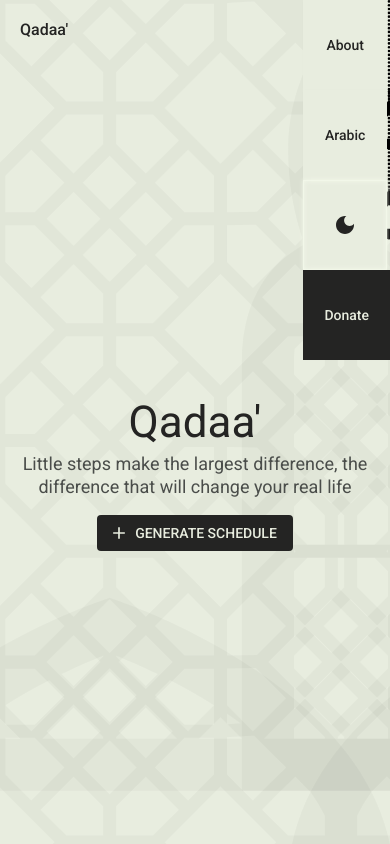
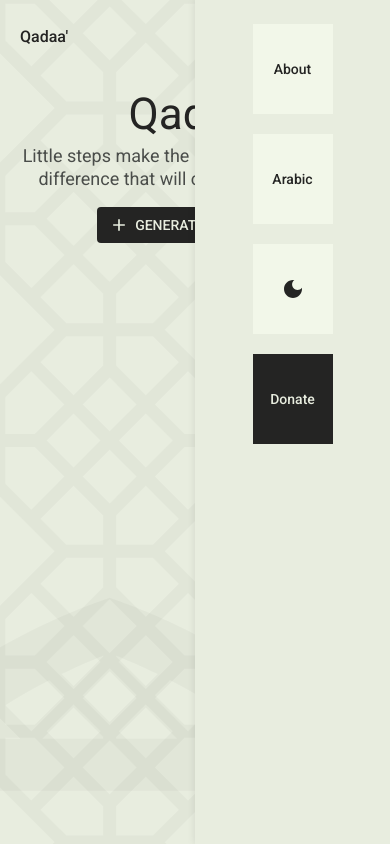
Before and after one commit to WeamAdel/qadaa, a Next.js app: page / in a window 390 px wide. Both pictures are taken after a click on the button "Open menu". Built offline with nearby package versions, Linux system fonts and the light colour scheme.

Commit message:
Fix Navbar Responsive #1

```diff
--- a/components/Layout/Navbar/NavItems/ThemeItem.tsx
+++ b/components/Layout/Navbar/NavItems/ThemeItem.tsx
@@ -11,11 +11,11 @@ function ButtonItem() {
 
   const btnVariants = {
     [Theme.light]: {
-      icon: LightModeIcon,
+      icon: DarkModeIcon,
       title: changeToDarkTheme,
     },
     [Theme.dark]: {
-      icon: DarkModeIcon,
+      icon: LightModeIcon,
       title: changeToLightTheme,
     },
   };
--- a/components/Layout/Navbar/Navbar.tsx
+++ b/components/Layout/Navbar/Navbar.tsx
@@ -4,19 +4,32 @@ import Logo from "./Logo";
 import { isRTLLang } from "../../../lang/lang";
 import { useRouter } from "next/router";
 import NavItems from "./NavItems/NavItems";
+import OffCanvas from "./OffCanvas";
+import ToggleButton from "./ToggleButton";
+import { useState } from "react";
 
 function Navbar() {
   const { locale } = useRouter();
+  const [isExpanded, setIspanded] = useState(false);
 
   //@ts-ignore
   const chevronIcon = isRTLLang(locale) ? <ChevronLeftIcon /> : <ChevronRightIcon />;
 
+  function toggleMenu() {
+    setIspanded((isExpanded) => {
+      return !isExpanded;
+    });
+  }
+
   return (
     <header>
-      <nav className="navbar">
+      <div className="navbar">
         <Logo />
-        <NavItems />
-      </nav>
+        <ToggleButton toggleMenu={toggleMenu} />
+        <OffCanvas isExpanded={isExpanded}>
+          <NavItems />
+        </OffCanvas>
+      </div>
     </header>
   );
 }
--- /dev/null
+++ b/components/Layout/Navbar/OffCanvas.tsx
@@ -0,0 +1,9 @@
+function OffCanvas({ children, isExpanded }: { children: any; isExpanded: boolean }) {
+  return (
+    <div className="navbar__off-canvas" aria-expanded={isExpanded}>
+      {children}
+    </div>
+  );
+}
+
+export default OffCanvas;
--- /dev/null
+++ b/components/Layout/Navbar/ToggleButton.tsx
@@ -0,0 +1,12 @@
+import { Menu } from "@mui/icons-material";
+import { MouseEventHandler } from "react";
+
+function ToggleButton({ toggleMenu }: { toggleMenu: MouseEventHandler }) {
+  return (
+    <button className="navbar__toggle-btn" title="Open menu" onClick={toggleMenu}>
+      <Menu />
+    </button>
+  );
+}
+
+export default ToggleButton;
--- a/styles/components/_navbar.scss
+++ b/styles/components/_navbar.scss
@@ -1,14 +1,22 @@
+:root {
+  --navbar-py: max(min(2vw, 28px), 20px);
+  --nav-item-min-w: max(min(6.73vw, 100px), 80px);
+}
+
 .navbar {
   display: flex;
-  // align-items: center;
   text-transform: capitalize;
   padding-left: var(--container-px);
+
+  @media (max-width: 766px) {
+    align-items: center;
+  }
 }
 
 .navbar__logo {
   margin-right: auto;
   font-weight: var(--fw-med);
-  @include clamp("margin-top", 28, 20, 32);
+  margin-top: var(--navbar-py);
 
   a {
     color: var(--primary-fg);
@@ -23,9 +31,20 @@
   list-style: none;
   margin-top: 0;
   margin-bottom: 0;
+  display: flex;
+  padding: 0;
 
-  @media (min-width: 767px) {
-    display: flex;
+  @media (max-width: 766px) {
+    flex-direction: column;
+    margin-left: auto;
+    width: min(50vw, 200px);
+    height: 100vh;
+    align-items: center;
+    background-color: var(--primary-bg);
+    box-shadow: 0 0 0.5rem rgba(0, 0, 0, 0.1);
+    padding: 24px;
+    overflow: auto;
+    overscroll-behavior: contain;
   }
 }
 
@@ -47,13 +66,12 @@
     height: 100%;
     padding: 24px 20px;
     color: var(--primary-fg);
-    background-color: var(--primary-bg);
+    background-color: var(--secondary-bg);
     border: 1px solid transparent;
     transition: all 0.25s ease-in-out;
     cursor: pointer;
-    @include clamp("min-width", 92, 80, 100);
+    min-width: var(--nav-item-min-w);
     @include clamp("min-height", 100, 90, 108);
-    box-shadow: 0 0 3px rgb(0 0 0 / 1%);
 
     &:visited {
       color: var(--primary-fg);
@@ -67,6 +85,19 @@
     &:focus {
       border-color: var(--primary-accent);
       box-shadow: inset 0 0 4px var(--primary-accent), 0 0 4px var(--primary-accent);
+    }
+  }
+
+  @media (max-width: 766px) {
+    width: var(--nav-item-min-w);
+
+    .navbar__latern {
+      display: none;
+    }
+
+    &:not(:last-child) {
+      margin-right: 0;
+      margin-bottom: 20px;
     }
   }
 }
@@ -95,3 +126,50 @@
     aspect-ratio: 1/5;
   }
 }
+
+.navbar__off-canvas {
+  display: none;
+
+  &[aria-expanded="true"] {
+    display: block;
+  }
+
+  @media (min-width: 767px) {
+    display: block !important;
+  }
+
+  @media (max-width: 766px) {
+    position: fixed;
+
+    left: 0;
+    right: 0;
+    bottom: 0;
+    top: 0;
+  }
+}
+
+.navbar__toggle-btn {
+  margin-top: var(--navbar-py);
+  margin-right: var(--container-px);
+  display: flex;
+  align-items: center;
+  justify-content: center;
+  width: 32px;
+  height: 32px;
+  border: none;
+  color: var(--primary-fg);
+  background-color: transparent;
+  cursor: pointer;
+  transition: all 0.25s ease-in-out;
+
+  &:hover {
+    background-color: var(--primary-fg);
+    color: var(--primary-bg);
+  }
+}
+
+.navbar__toggle-btn {
+  @media (min-width: 767px) {
+    display: none;
+  }
+}
--- a/styles/settings/_themes.scss
+++ b/styles/settings/_themes.scss
@@ -1,5 +1,6 @@
 :root {
   --primary-bg: var(--grass-600);
+  --secondary-bg: var(--grass-400);
   --primary-fg: var(--black-800);
   --secondary-fg: var(--gray-900);
   --tertiary-fg: var(--gray-900);
```
